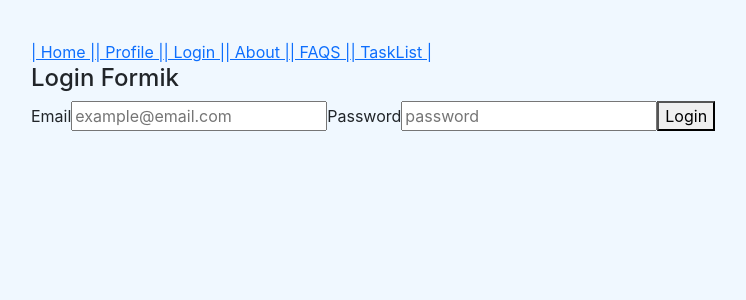
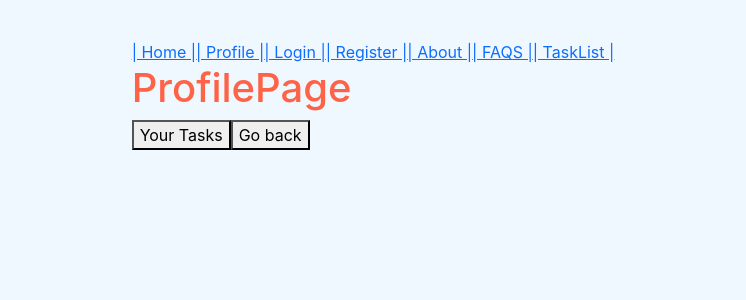
Before and after one commit to G1ovann16/Project_FInal_React, a React (Create React App) app in the folder project_final/: page /profile in a window 1280 px wide. Shown: the top 300 px of the page, without its empty margins (267-1013 px from the left). Built offline with nearby package versions, Linux system fonts and the light colour scheme.

Commit message:
add swithc between register & login

```diff
--- a/project_final/src/AppRouting.js
+++ b/project_final/src/AppRouting.js
@@ -11,12 +11,14 @@ import Loginform from "./components/pure/forms/loginForm";
 import { useEffect } from "react";
 import PropsPage from "./pages/home/PropsPage";
 import DashBoard from "./pages/dashboard/DashBoard";
+import RegisterForm from "./components/pure/forms/registerForm";
 
 function AppRouting() {
-  let logged = false;
+  let logged = false
 
   useEffect(() => {
-    logged = localStorage.getItem("credentials");
+    logged = localStorage.getItem("log");
+    console.log(logged)
   }, []);
   return (
     <Router>
@@ -25,6 +27,7 @@ function AppRouting() {
           <Link to="/">| Home |</Link>
           <Link to="/profile">| Profile |</Link>
           <Link to="/login">| Login |</Link>
+          <Link to="/register">| Register |</Link>
           <Link to="/about">| About |</Link>
           <Link to="/faqs">| FAQS |</Link>
           <Link to="/task">| TaskList |</Link>
@@ -35,16 +38,17 @@ function AppRouting() {
             <Route path="/onlineState" element={<PropsPage />} />
             <Route
               path="/profile"
-              element={logged ? <ProfilePage /> : <Loginform />}
+              element={logged=true ? <ProfilePage /> : <Loginform />}
             />
             <Route path="/login"  element={<Loginform />} />
             <Route
               path="/login"
-              element={logged ? <DashBoard /> : <Loginform />}
+              element={logged=true  ? <DashBoard /> : <Loginform />}
             />
+             <Route path="/register" element={<RegisterForm />} />
             <Route path="/about" element={<AboutPage />} />
             <Route path="/faqs" element={<AboutPage />} />
-            <Route path="/task" element={<TaskListComponent />} />
+            <Route path="/task" element={logged=true  ? <TaskListComponent /> : <Loginform />} />
 
             <Route path="*" element={<ErrorPage />} />
           </Routes>
--- a/project_final/src/components/pure/forms/loginForm.jsx
+++ b/project_final/src/components/pure/forms/loginForm.jsx
@@ -3,6 +3,7 @@ import React from 'react';
 import { Formik, Field, Form, ErrorMessage } from 'formik';
 import * as Yup from 'yup';
 import { useNavigate } from 'react-router-dom';
+import { Button } from '@mui/material';
 
 
 const loginSchema = Yup.object().shape(
@@ -18,11 +19,14 @@ const loginSchema = Yup.object().shape(
 const Loginform = () => {
 
     const initialCredentials = {
-        email: '',
-        password: ''
+        email: localStorage.getItem("email"),
+        password: localStorage.getItem("password"),
     }
     const navigate = useNavigate()
 
+    const register = () =>{
+        navigate('/register')
+          }
     // const history = useHistory();
 
     return (
@@ -36,10 +40,16 @@ const Loginform = () => {
                 // ** onSubmit Event
                 onSubmit={async (values) => {
                     await new Promise((r) => setTimeout(r, 1000));
-                    alert(JSON.stringify(values, null, 2));
-                    // We save the data in the localstorage
-                    await localStorage.setItem('credentials', values);
-                    navigate('/profile');
+                    if(localStorage.getItem("email")=== null || localStorage.getItem("password")=== null){
+                        await alert('You should register before')
+                        navigate('/register');
+                    }else if(localStorage.getItem("email") === values.email && localStorage.getItem("password") === values.password){
+                        // alert(JSON.stringify(values, null, 2));
+                        // await localStorage.setItem('credentials', values);
+                        localStorage.setItem('log', true)
+                        navigate('/');}else{
+                            await alert('Login wrong, Try again or register pls')
+                    }
                 }}
             >
                 {/* We obtain props from Formik */}
@@ -81,6 +91,8 @@ const Loginform = () => {
                         </Form>
                 )}
             </Formik>
+
+        <Button variant="contained" onClick={register}>Register</Button>
         </div>
     );
 }
--- a/project_final/src/components/pure/forms/registerForm.jsx
+++ b/project_final/src/components/pure/forms/registerForm.jsx
@@ -2,11 +2,12 @@ import React, { useState } from "react";
 import { User } from "../../../models/users.class";
 import { Formik, Field, Form, ErrorMessage, yupToFormErrors } from "formik";
 import * as Yup from "yup";
+import { useNavigate } from 'react-router-dom';
 import { ROLES } from "../../../models/roles.enum";
 
 const RegisterForm = (props) => {
   let user = new User();
-
+  const navigate = useNavigate()
   const initialValues = {
     username: "",
     email: "",
@@ -47,7 +48,9 @@ const RegisterForm = (props) => {
         validationSchema={registerSchema}
         onSubmit={async (values) => {
           await new Promise((r) => setTimeout(r, 1000));
-          alert(JSON.stringify(values, null, 2));
+          await localStorage.setItem('password', values.password);
+            await localStorage.setItem('email', values.email);
+            navigate(('/login'))
         }}
       >
         {({
@@ -102,7 +105,9 @@ const RegisterForm = (props) => {
               <ErrorMessage name="confirm" component="div"></ErrorMessage>
             )}
             <button type="submit">Register</button>
-            {isSubmitting ? <p>Sending your credentials ...</p> : null}
+            {isSubmitting ?
+            <p>Sending your credentials ...</p>
+            : null}
           </Form>
         )}
       </Formik>
--- a/project_final/src/pages/Profile/ProfilePage.jsx
+++ b/project_final/src/pages/Profile/ProfilePage.jsx
@@ -5,7 +5,7 @@ const ProfilePage = ({user}) => {
   const history = useNavigate()
 
   const navigate = ()=>{
-    history("/taskList")
+    history("/task")
 
   }
   const goBack = ()=>{
```
